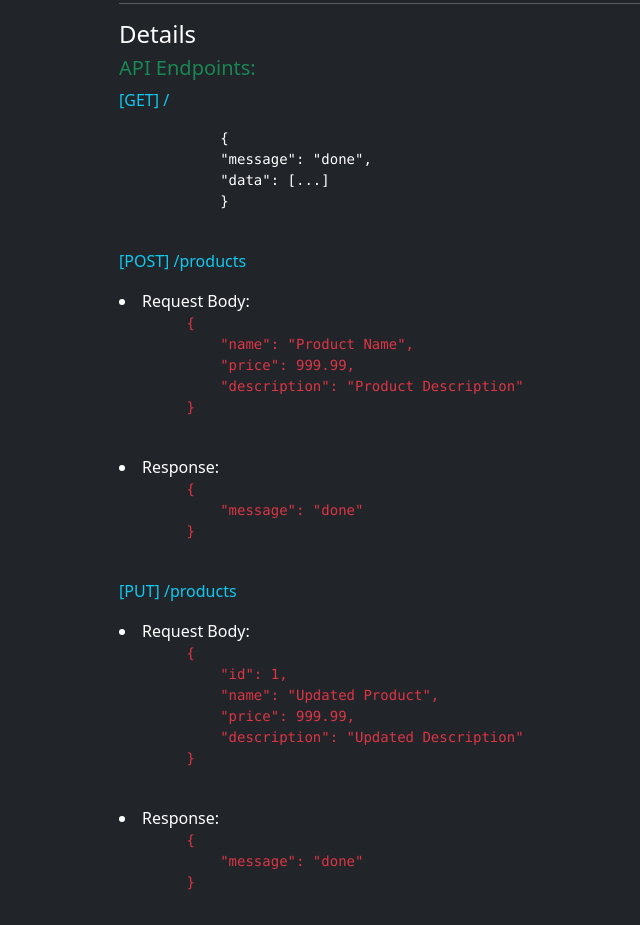
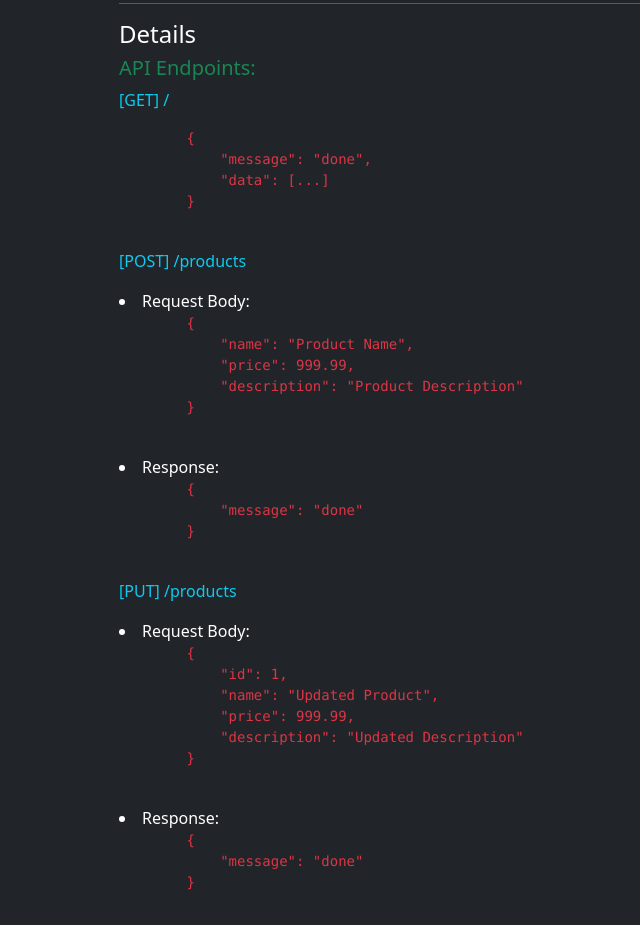
Before and after one commit to BassemHazemDev/CRUD, a plain HTML site: page index.html in a window 1280 px wide. Shown: the part 858-1783 px from the top of the page, without its empty margins (49-689 px from the left). Drawn offline with Linux system fonts and the light colour scheme.

Commit message:
pre error

```diff
--- a/index.html
+++ b/index.html
@@ -44,11 +44,11 @@
         <h5 class="fw-medium text-success">API Endpoints:</h5>
         <p>
             <span class="text-info">[GET] /</span>
-        <pre>
-            {
+        <pre class="text-danger">
+        {
             "message": "done",
             "data": [...]
-            }
+        }
         </pre>
         </p>
 
```
